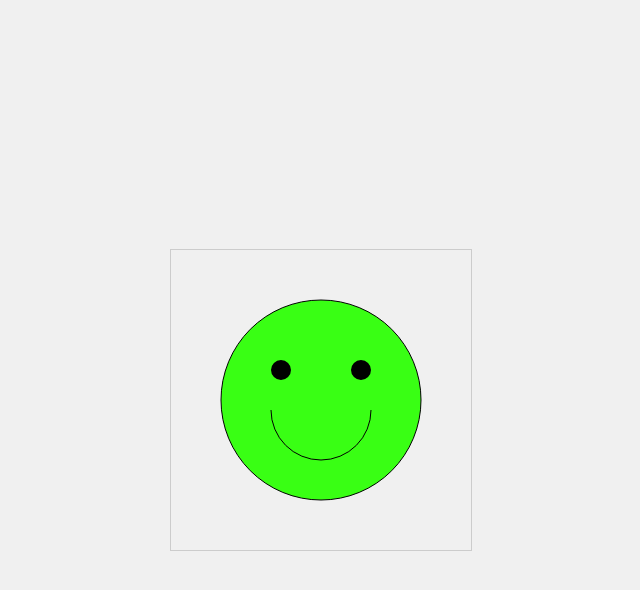
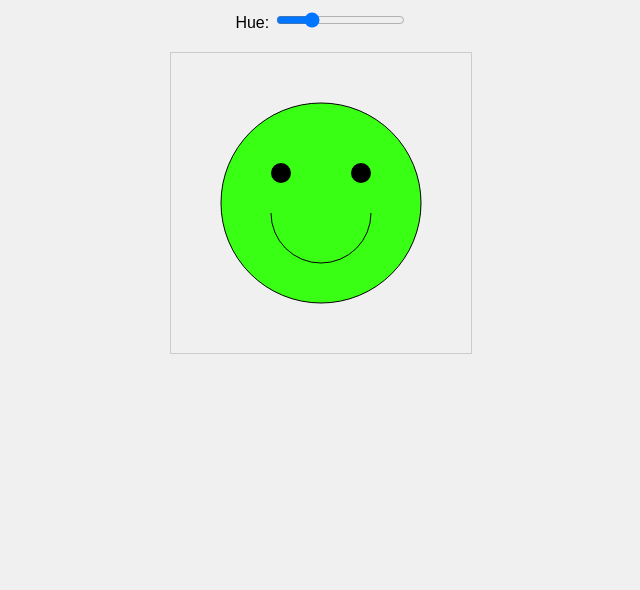
Before and after one commit to rogbot8/Smiley, a plain HTML site: page index.html in a window 1280 px wide. Shown: the whole page, without its empty margins (319-959 px from the left). Drawn offline with Linux system fonts and the light colour scheme.

Commit message:
Update index.html
Added slider

```diff
--- a/index.html
+++ b/index.html
@@ -2,14 +2,20 @@
 <html lang="en">
 <head>
   <meta charset="UTF-8">
-  <title>Simple Smiley Face</title>
+  <title>Interactive Smiley</title>
   <style>
-    body { margin: 0; background: #f0f0f0; display: flex; justify-content: center; align-items: center; height: 100vh; }
-    canvas { border: 1px solid #ccc; }
+    body { margin: 0; display: flex; flex-direction: column; align-items: center; background: #f0f0f0; }
+    canvas { margin-top: 20px; border: 1px solid #ccc; }
+    label { margin-top: 10px; font-family: sans-serif; }
   </style>
 </head>
 <body>
+  <label>
+    Hue:
+    <input type="range" id="hueSlider" min="0" max="360" value="90">
+  </label>
   <canvas id="smiley" width="300" height="300"></canvas>
+
   <script src="smiley.js"></script>
 </body>
 </html>
```
